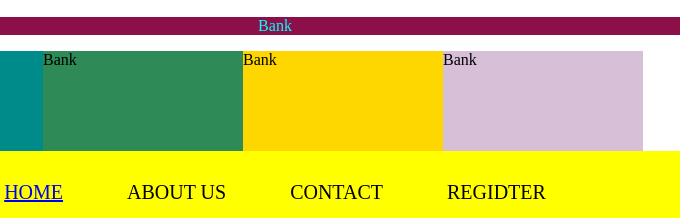
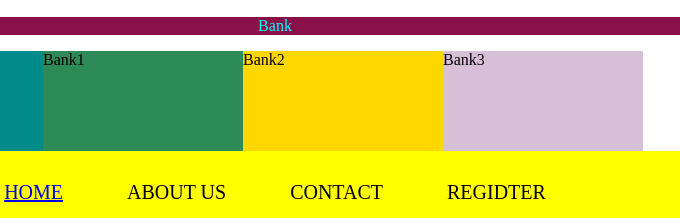
Before and after one commit to bowwandd/KittiphonCss, a plain HTML site: page index.html in a window 1280 px wide. Shown: the part 723-941 px from the top of the page, 365-1045 px from the left. Drawn offline with Linux system fonts and the light colour scheme.

Commit message:
dad
adadad

```diff
--- a/index.html
+++ b/index.html
@@ -28,11 +28,11 @@
     </div>
     <div id="box2">Bank
     </div>
-    <div id="box3">Bank
+    <div id="box3">Bank1
     </div>
-    <div id="box4">Bank
+    <div id="box4">Bank2
     </div>
-    <div id="box5">Bank
+    <div id="box5">Bank3
     </div>
 
     <ul class="nav">
```
